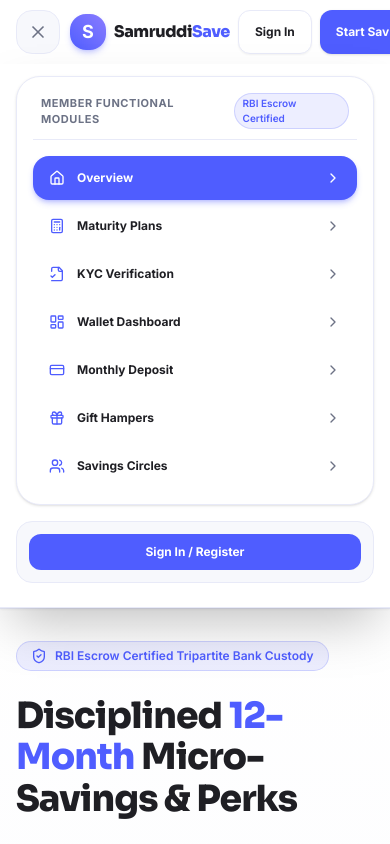
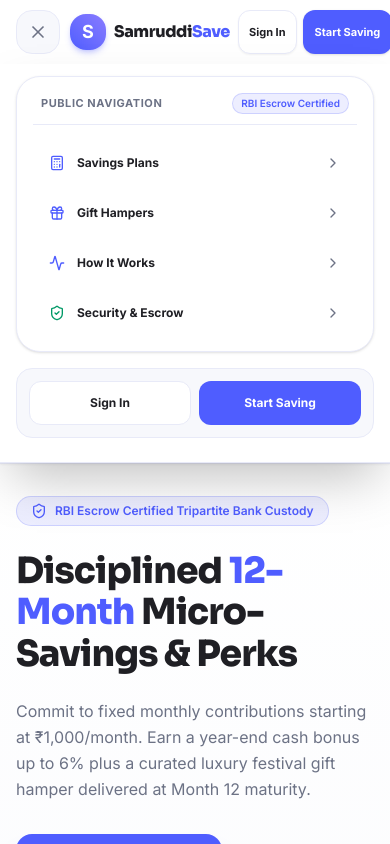
Before and after one commit to Rohit2509-car/samruddisave, a React (Vite) app: page / in a window 390 px wide. Both pictures are taken after a click on the button "Toggle Navigation Menu". Shown: the top 844 px of the page. Built offline with nearby package versions, Linux system fonts and the light colour scheme; no server answers; the database is empty.

Commit message:
Fix landing page mobile drawer, onboarding_completed redirect flow, and mobile responsiveness

```diff
--- a/src/components/TopHeader.tsx
+++ b/src/components/TopHeader.tsx
@@ -392,16 +392,16 @@ export const TopHeader: React.FC<TopHeaderProps> = ({ currentPath, onNavigate })
               </div>
             </>
           ) : (
-            <div className="flex items-center gap-2">
+            <div className="flex items-center gap-1.5 sm:gap-2 shrink-0">
               <button
                 onClick={() => onNavigate('/login')}
-                className="bg-white hover:bg-[#F7F8FC] text-[#1F1F24] border border-[#E8EAF8] px-4 py-2 rounded-xl text-xs font-bold transition-all shadow-xs cursor-pointer min-h-[44px]"
+                className="bg-white hover:bg-[#F7F8FC] text-[#1F1F24] border border-[#E8EAF8] px-2.5 sm:px-4 py-2 rounded-xl text-[11px] sm:text-xs font-bold transition-all shadow-xs cursor-pointer min-h-[44px] shrink-0"
               >
                 Sign In
               </button>
               <button
                 onClick={() => onNavigate('/register')}
-                className="bg-[#4F5DFF] hover:bg-[#6A6DFF] text-white px-4 py-2 rounded-xl text-xs font-bold transition-all shadow-sm cursor-pointer min-h-[44px]"
+                className="bg-[#4F5DFF] hover:bg-[#6A6DFF] text-white px-3 sm:px-4 py-2 rounded-xl text-[11px] sm:text-xs font-bold transition-all shadow-sm cursor-pointer min-h-[44px] shrink-0"
               >
                 Start Saving
               </button>
@@ -414,11 +414,68 @@ export const TopHeader: React.FC<TopHeaderProps> = ({ currentPath, onNavigate })
       {mobileMenuOpen && (
         <div className="lg:hidden bg-white/98 backdrop-blur-xl border-b border-[#E8EAF8] px-4 pt-3 pb-6 space-y-4 animate-in fade-in slide-in-from-top-3 duration-200 shadow-2xl">
 
-          {/* Card matching reference screenshot (Hidden on Customer Details Dashboard /dashboard) */}
-          {!isDashboardPage && (
+          {/* If user is NOT signed in or on Landing Page: Render Public Navigation ONLY */}
+          {(!user || currentPath === '/') ? (
             <div className="bg-white rounded-3xl p-4 border border-[#E8EAF8] shadow-sm space-y-3">
+              <div className="px-2 pb-2.5 border-b border-[#E8EAF8] flex items-center justify-between">
+                <span className="text-[11px] font-extrabold text-[#6C7285] tracking-wider uppercase">
+                  PUBLIC NAVIGATION
+                </span>
+                <span className="text-[10px] font-semibold text-[#4F5DFF] bg-[#4F5DFF]/10 px-2 py-0.5 rounded-full border border-[#4F5DFF]/20">
+                  RBI Escrow Certified
+                </span>
+              </div>
 
-              {/* Category Header */}
+              <div className="space-y-1.5 pt-1">
+                <button
+                  onClick={() => handleNavClick('/plans', 'Savings Plans')}
+                  className="w-full flex items-center justify-between px-4 py-3 rounded-2xl text-xs font-bold text-[#1F1F24] hover:bg-[#F7F8FC] hover:text-[#4F5DFF] transition-all min-h-[44px]"
+                >
+                  <div className="flex items-center gap-3">
+                    <Calculator className="w-4 h-4 text-[#4F5DFF]" />
+                    <span>Savings Plans</span>
+                  </div>
+                  <ChevronRight className="w-4 h-4 text-[#6C7285]" />
+                </button>
+
+                <button
+                  onClick={() => handleNavClick('/hampers', 'Gift Hampers')}
+                  className="w-full flex items-center justify-between px-4 py-3 rounded-2xl text-xs font-bold text-[#1F1F24] hover:bg-[#F7F8FC] hover:text-[#4F5DFF] transition-all min-h-[44px]"
+                >
+                  <div className="flex items-center gap-3">
+                    <Gift className="w-4 h-4 text-[#4F5DFF]" />
+                    <span>Gift Hampers</span>
+                  </div>
+                  <ChevronRight className="w-4 h-4 text-[#6C7285]" />
+                </button>
+
+                <button
+                  onClick={() => handleNavClick('/#how-it-works', 'How It Works')}
+                  className="w-full flex items-center justify-between px-4 py-3 rounded-2xl text-xs font-bold text-[#1F1F24] hover:bg-[#F7F8FC] hover:text-[#4F5DFF] transition-all min-h-[44px]"
+                >
+                  <div className="flex items-center gap-3">
+                    <Activity className="w-4 h-4 text-[#4F5DFF]" />
+                    <span>How It Works</span>
+                  </div>
+                  <ChevronRight className="w-4 h-4 text-[#6C7285]" />
+                </button>
+
+                <button
+                  onClick={() => handleNavClick('/#security', 'Security & Escrow')}
+                  className="w-full flex items-center justify-between px-4 py-3 rounded-2xl text-xs font-bold text-[#1F1F24] hover:bg-[#F7F8FC] hover:text-[#4F5DFF] transition-all min-h-[44px]"
+                >
+                  <div className="flex items-center gap-3">
+                    <ShieldCheck className="w-4 h-4 text-emerald-600" />
+                    <span>Security & Escrow</span>
+                  </div>
+                  <ChevronRight className="w-4 h-4 text-[#6C7285]" />
+                </button>
+              </div>
+            </div>
+          ) : (
+            /* Render Member / Admin functional modules ONLY when signed in and not on Landing Page */
+            !isDashboardPage && (
+              <div className="bg-white rounded-3xl p-4 border border-[#E8EAF8] shadow-sm space-y-3">
                 <div className="px-2 pb-2.5 border-b border-[#E8EAF8] flex items-center justify-between">
                   <span className="text-[11px] font-extrabold text-[#6C7285] tracking-wider uppercase">
                     {isAdminPage ? 'ADMIN FUNCTIONAL MODULES' : 'MEMBER FUNCTIONAL MODULES'}
@@ -428,7 +485,6 @@ export const TopHeader: React.FC<TopHeaderProps> = ({ currentPath, onNavigate })
                   </span>
                 </div>
 
-              {/* Nav Module Items List */}
                 <div className="space-y-1 pt-1">
                   {currentNavItems.map((item) => {
                     const Icon = item.icon;
@@ -475,6 +531,7 @@ export const TopHeader: React.FC<TopHeaderProps> = ({ currentPath, onNavigate })
                   })}
                 </div>
               </div>
+            )
           )}
 
           {/* User Profile Summary Card in Drawer */}
@@ -504,9 +561,18 @@ export const TopHeader: React.FC<TopHeaderProps> = ({ currentPath, onNavigate })
                   setMobileMenuOpen(false);
                   onNavigate('/login');
                 }}
-                className="w-full bg-[#4F5DFF] text-white py-2.5 rounded-xl text-xs font-bold text-center cursor-pointer"
+                className="w-1/2 bg-white text-[#1F1F24] border border-[#E8EAF8] py-2.5 rounded-xl text-xs font-bold text-center cursor-pointer min-h-[44px]"
               >
-                Sign In / Register
+                Sign In
+              </button>
+              <button
+                onClick={() => {
+                  setMobileMenuOpen(false);
+                  onNavigate('/register');
+                }}
+                className="w-1/2 bg-[#4F5DFF] text-white py-2.5 rounded-xl text-xs font-bold text-center cursor-pointer min-h-[44px]"
+              >
+                Start Saving
               </button>
             </div>
           )}
--- a/src/pages/DashboardPage.tsx
+++ b/src/pages/DashboardPage.tsx
@@ -122,35 +122,35 @@ Thank you for saving with SamruddiSave Escrow!
   };
 
   return (
-    <div className="max-w-7xl mx-auto py-6 px-4 space-y-8">
+    <div className="max-w-7xl mx-auto py-4 sm:py-6 px-3 sm:px-6 space-y-6 sm:space-y-8 overflow-x-hidden">
 
       {/* Top Banner / Welcome Row */}
-      <div className="bg-gradient-to-r from-[#1F1F24] via-[#2D2E38] to-[#4F5DFF] text-white p-6 sm:p-8 rounded-3xl shadow-xl flex flex-col md:flex-row items-start md:items-center justify-between gap-6 relative overflow-hidden">
+      <div className="bg-gradient-to-r from-[#1F1F24] via-[#2D2E38] to-[#4F5DFF] text-white p-5 sm:p-8 rounded-3xl shadow-xl flex flex-col md:flex-row items-start md:items-center justify-between gap-5 relative overflow-hidden">
         <div className="absolute right-0 top-0 w-64 h-64 bg-[#4F5DFF]/20 rounded-full blur-3xl pointer-events-none" />
 
-        <div className="flex items-center gap-4 z-10">
+        <div className="flex items-center gap-3 sm:gap-4 z-10 min-w-0 max-w-full">
           {user.avatar_url && (
             <img
               src={user.avatar_url}
               alt={user.full_name}
-              className="w-16 h-16 sm:w-20 sm:h-20 rounded-3xl object-cover border-2 border-white/40 shadow-lg shrink-0"
+              className="w-12 h-12 sm:w-20 sm:h-20 rounded-2xl sm:rounded-3xl object-cover border-2 border-white/40 shadow-lg shrink-0"
             />
           )}
-          <div className="space-y-2">
-            <div className="flex items-center gap-2 flex-wrap">
-              <span className="bg-white/10 text-white text-xs font-semibold px-3 py-1 rounded-full backdrop-blur-xs border border-white/20">
-                Account ID: {user.id}
+          <div className="space-y-1.5 min-w-0 flex-1">
+            <div className="flex items-center gap-1.5 sm:gap-2 flex-wrap max-w-full">
+              <span className="bg-white/10 text-white text-[10px] sm:text-xs font-semibold px-2.5 sm:px-3 py-0.5 sm:py-1 rounded-full backdrop-blur-xs border border-white/20 truncate max-w-[220px] sm:max-w-none">
+                Account ID: {user.id.length > 22 ? `${user.id.substring(0, 18)}...` : user.id}
               </span>
-              <span className={`text-xs font-bold px-3 py-1 rounded-full border ${
+              <span className={`text-[10px] sm:text-xs font-bold px-2.5 sm:px-3 py-0.5 sm:py-1 rounded-full border shrink-0 ${
                 isKYCPending ? 'bg-amber-500/20 text-amber-300 border-amber-400/30' : 'bg-emerald-500/20 text-emerald-300 border-emerald-400/30'
               }`}>
                 KYC {user.kyc_status.toUpperCase()}
               </span>
             </div>
-            <h1 className="font-heading font-extrabold text-3xl sm:text-4xl text-white">
+            <h1 className="font-heading font-extrabold text-2xl sm:text-3xl md:text-4xl text-white truncate leading-tight">
               Welcome back, {user.full_name}!
             </h1>
-            <p className="text-xs text-slate-300">
+            <p className="text-[11px] sm:text-xs text-slate-300 truncate">
               RBI Escrow Custody Account • {plan.name} (₹{plan.monthly_amount.toLocaleString('en-IN')}/mo)
             </p>
           </div>
--- a/src/pages/LoginPage.tsx
+++ b/src/pages/LoginPage.tsx
@@ -99,12 +99,12 @@ export const LoginPage: React.FC<LoginPageProps> = ({ defaultMode = 'login', onN
       const profile = stateStore.getCurrentUser();
 
       // 3. User Validation: Check if Profile & Onboarding is complete
-      const isCompleteProfile = profile && profile.full_name && profile.phone && profile.pan_number && profile.kyc_status !== 'unsubmitted';
+      const isOnboardingCompleted = profile?.onboarding_completed === true || (profile && profile.full_name && profile.phone && profile.pan_number && profile.kyc_status !== 'unsubmitted');
 
       setSuccessMsg(`Login successful! Checking onboarding status...`);
 
       setTimeout(() => {
-        if (isCompleteProfile) {
+        if (isOnboardingCompleted) {
           onNavigate('/dashboard');
         } else {
           onNavigate('/onboarding');
@@ -137,7 +137,7 @@ export const LoginPage: React.FC<LoginPageProps> = ({ defaultMode = 'login', onN
 
     try {
       // 1. Register with Supabase Auth
-      const { data: authData, error: authErr } = await supabase.auth.signUp({
+      const { data: authData } = await supabase.auth.signUp({
         email: regEmail.trim(),
         password: regPassword.trim(),
         options: {
@@ -150,7 +150,7 @@ export const LoginPage: React.FC<LoginPageProps> = ({ defaultMode = 'login', onN
 
       const newUserId = authData?.user?.id || `user-new-${Date.now()}`;
 
-      // 2. Register profile in StateStore
+      // 2. Register profile in StateStore with onboarding_completed = false
       const newProfile: UserProfile = {
         id: newUserId,
         full_name: regFullName.trim() || 'Member',
@@ -160,6 +160,7 @@ export const LoginPage: React.FC<LoginPageProps> = ({ defaultMode = 'login', onN
         aadhaar_number: '',
         role: 'member' as const,
         kyc_status: 'unsubmitted' as const,
+        onboarding_completed: false,
         pipeline_stage: 'signup' as any,
         ocr_confidence: 0,
         created_at: new Date().toISOString()
--- a/src/store/StateStore.ts
+++ b/src/store/StateStore.ts
@@ -541,6 +541,7 @@ class StateStore {
     user.phone = data.phone;
     user.pan_number = data.panNumber;
     user.kyc_status = 'pending';
+    user.onboarding_completed = true;
     (user as any).pipeline_stage = 'pending';
 
     try {
@@ -551,6 +552,7 @@ class StateStore {
         phone: data.phone,
         pan_number: data.panNumber,
         kyc_status: 'pending',
+        onboarding_completed: true,
         pipeline_stage: 'pending'
       });
 
--- a/src/types.ts
+++ b/src/types.ts
@@ -41,6 +41,7 @@ export interface UserProfile {
   kyc_status: KYCStatus;
   pipeline_stage: PipelineStage;
   ocr_confidence: number;
+  onboarding_completed?: boolean;
   login_id?: string;
   address?: string;
   emergency_contact?: {
```
Lines whose indentation alone changed are shown as unchanged.
